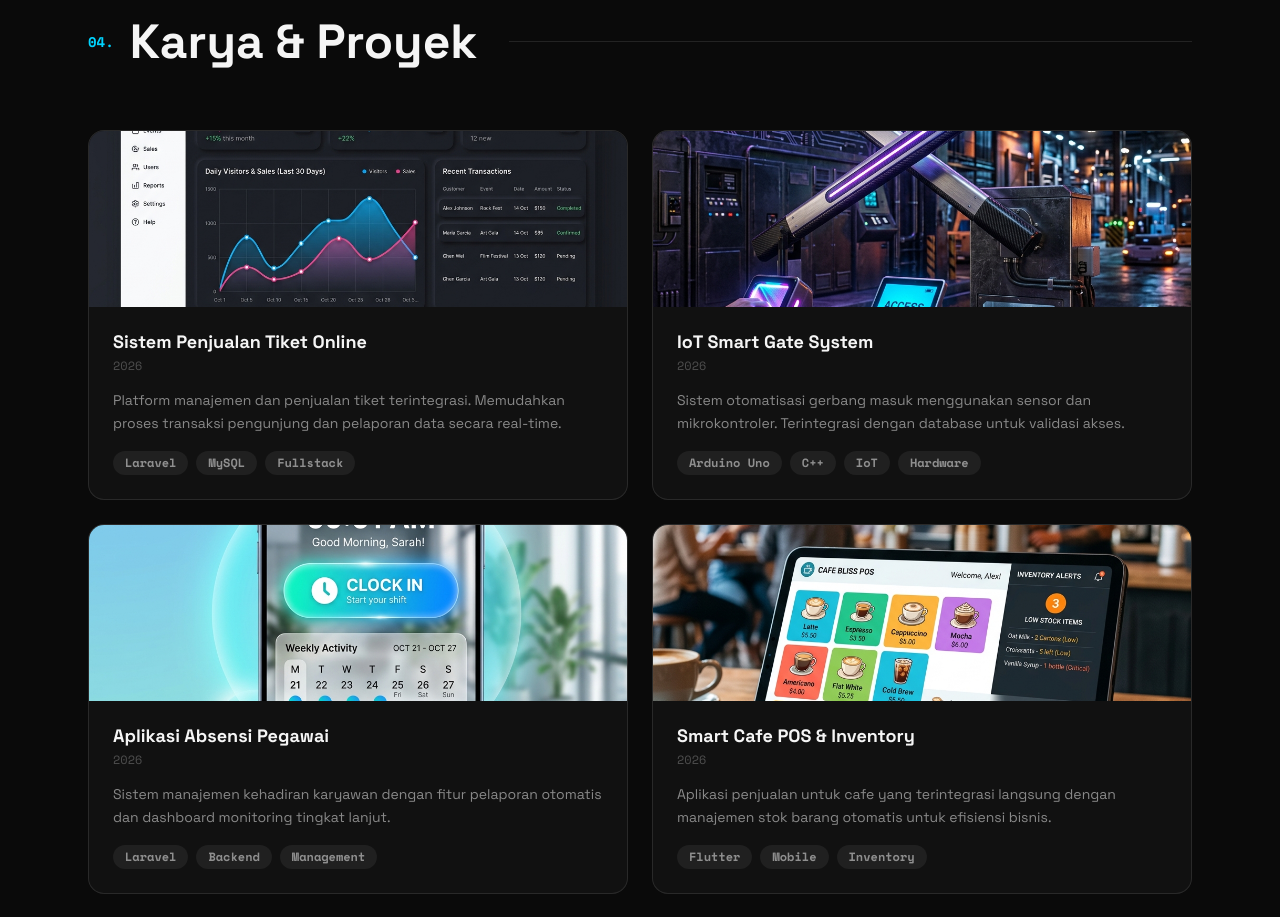
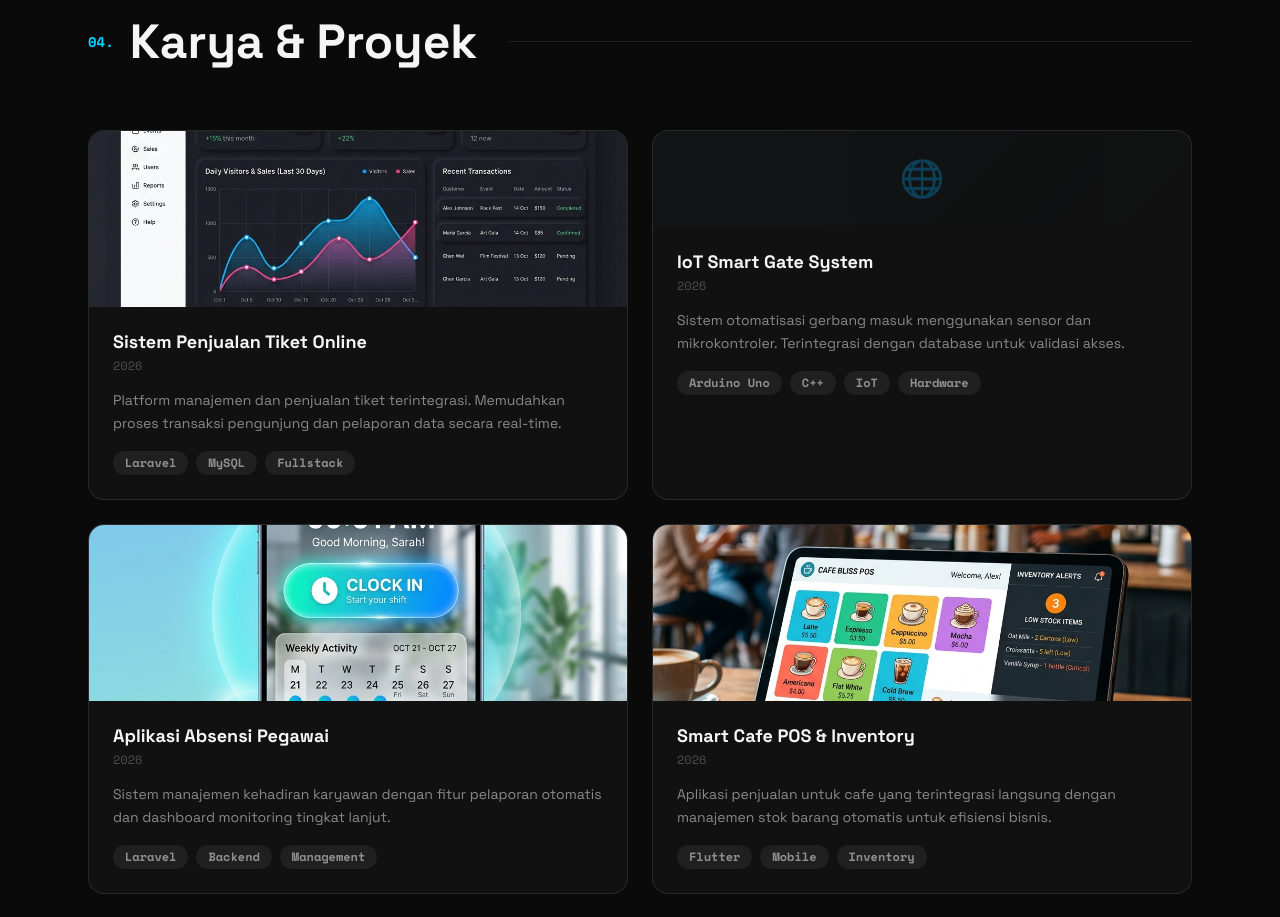
Before and after one commit to dwiricky/my-portofolio, a React (Vite) app: page / in a window 1280 px wide. Shown: the part 3380-4297 px from the top of the page. Built offline with nearby package versions, Linux system fonts and the light colour scheme.

Commit message:
update: project tambahan

```diff
--- a/src/components/Projects.jsx
+++ b/src/components/Projects.jsx
@@ -19,7 +19,7 @@ const projects = [
     description: 'Sistem otomatisasi gerbang masuk menggunakan sensor dan mikrokontroler. Terintegrasi dengan database untuk validasi akses.',
     tags: ['Arduino Uno', 'C++', 'IoT', 'Hardware'],
     color: '#00D4FF',
-    image: '/projects/gate.png',
+    image: null,
     live: '#',
     github: '#',
   },
```
Also changed, not shown: public/projects/gate.png (deleted).
